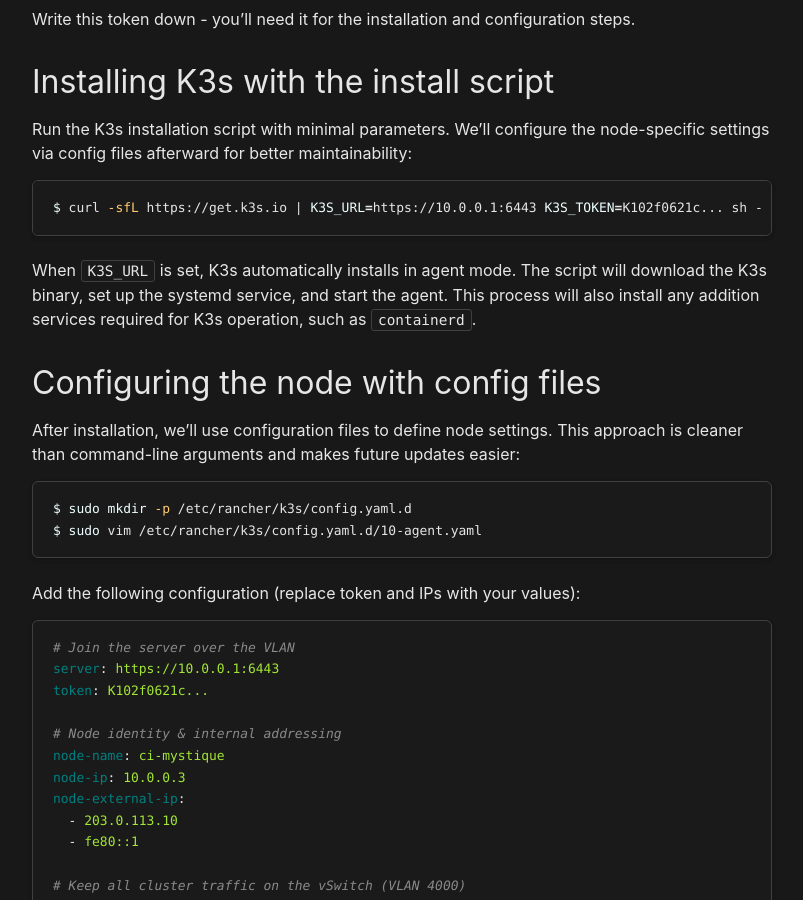
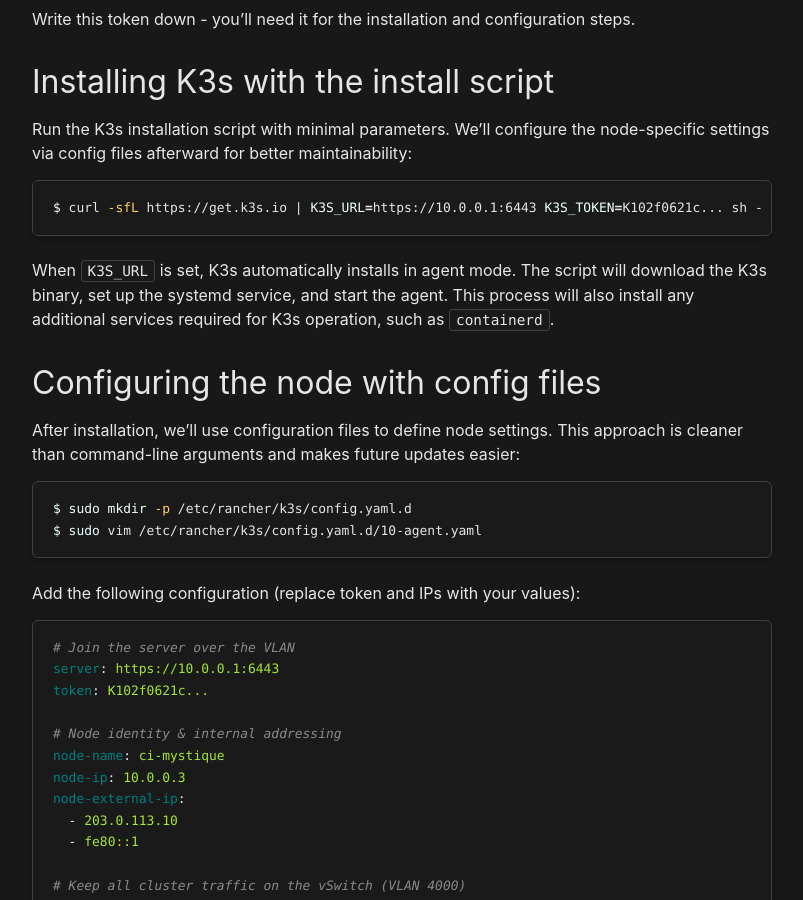
Before and after one commit to philprime/philprime.dev, a Jekyll site: the page built from _posts/2025-11-23-new-k3s-agent-node.md, in a window 1280 px wide and 900 px high, scrolled down 14068 px. Shown: the whole window, without its empty margins (238-1041 px from the left). Built offline with Jekyll 4.4.1, drawn with Linux system fonts in a browser that asks for light colours; nearby versions of some CDN libraries; some of the changed text lies outside the part shown.

Commit message:
Apply suggestions from code review
Co-authored-by: Copilot <175728472+Copilot@users.noreply.github.com>

````diff
--- a/_posts/2025-11-23-new-k3s-agent-node.md
+++ b/_posts/2025-11-23-new-k3s-agent-node.md
@@ -215,7 +215,7 @@ $ tailscale ip -4
 100.64.1.10
 ```
 
-{% include alert.liquid.html type='note' title='NOTE:' content='For servers and remotely-accessed devices, consider disabling key expiry in the Tailscale admin console to avoid periodic re-authentication.' %}
+{% include alert.liquid.html type='note' title='NOTE:' content='For servers and remotely accessed devices, consider disabling key expiry in the Tailscale admin console to avoid periodic re-authentication.' %}
 
 ![](/assets/blog/2025-11-23-new-k3s-agent-node/image-3.webp)
 
@@ -426,7 +426,7 @@ $ curl -sfL https://get.k3s.io | K3S_URL=https://10.0.0.1:6443 K3S_TOKEN=K102f06
 ```
 
 When `K3S_URL` is set, K3s automatically installs in agent mode. The script will download the K3s binary, set up the systemd service, and start the agent.
-This process will also install any addition services required for K3s operation, such as `containerd`.
+This process will also install any additional services required for K3s operation, such as `containerd`.
 
 ## Configuring the node with config files
 
````
